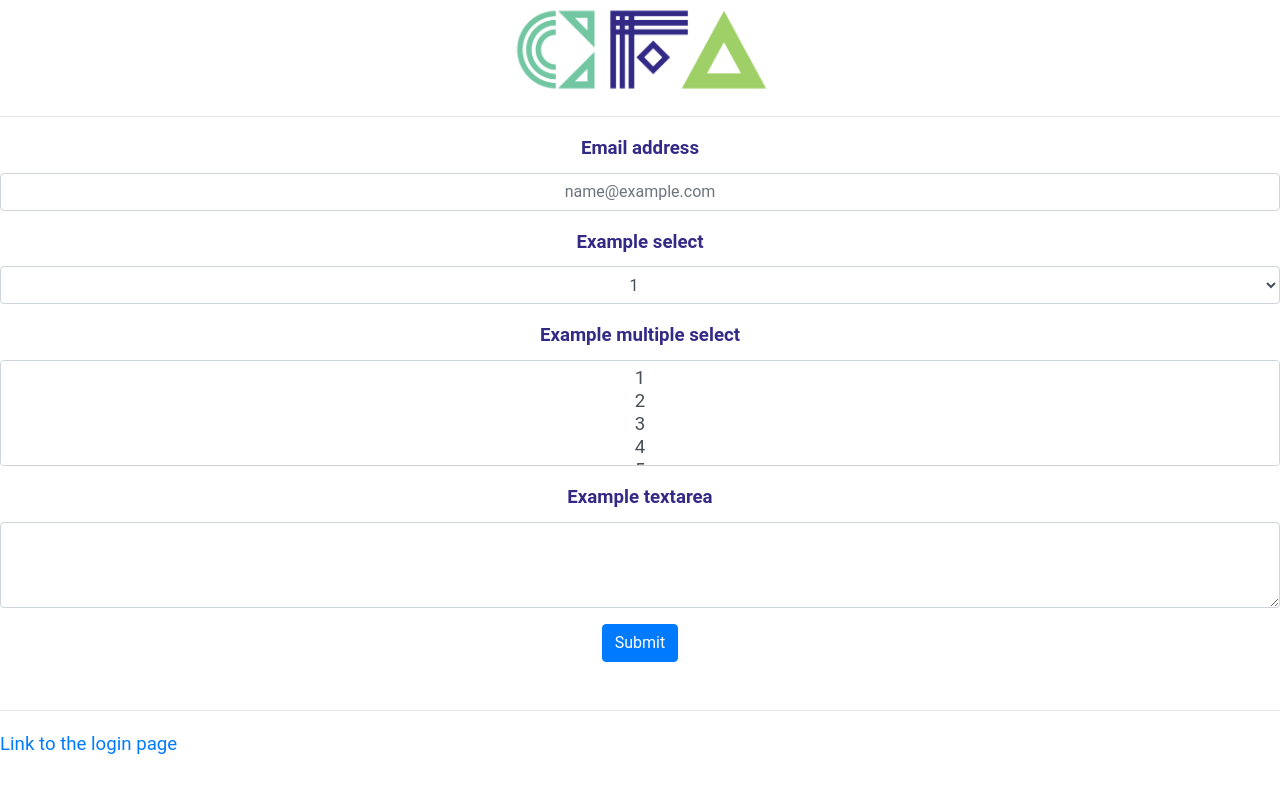
After one commit to tirthasubedi/Landlink_Mobile, a Flask app: page /sampleQuestion in a window 1280 px wide. The commit adds this page. Run offline with Flask 2, Linux system fonts and the light colour scheme; some libraries are stand-ins or nearby versions.

Commit message:
Added simple bootstrap forms in sampleQuestion.html

```diff
--- a/app.py
+++ b/app.py
@@ -1,8 +1,10 @@
 from flask import Flask, render_template
 app = Flask(__name__)
 
+from sampleQuestion import *
 from about import *
 from index import *
+
 
 if __name__ == '__main__':
     app.secret_key="Secret key"
--- /dev/null
+++ b/sampleQuestion.py
@@ -0,0 +1,5 @@
+from app import *
+
+@app.route('/sampleQuestion')
+def sampleQuestion():
+    return render_template("sampleQuestion.html")
--- a/templates/about.html
+++ b/templates/about.html
@@ -12,6 +12,7 @@
   &nbsp;&nbsp;&nbsp;&nbsp;We envision a food and fiber system that provides nutritious food for Kentuckians in a manner that is socially, economically, and ecologically sustainable. We envision a system vital to the state’s economy.
 </p>
 <br />
+<hr />
 <a href="/">Link to the main page</a>
 
 {% endblock %}
--- a/templates/base.html
+++ b/templates/base.html
@@ -1,6 +1,7 @@
 <!doctype html>
 <html>
   <head>
+    <link rel="stylesheet" type="text/css" href="../static/css/bootstrap.css" />
     <link rel="stylesheet" type="text/css" href="../static/style.css" />
     <title>CFA LandLink</title>
   </head>
@@ -8,5 +9,8 @@
     {% include 'header.html' %}
     {% block body %}
     {% endblock %}
+    <script src="https://code.jquery.com/jquery-3.3.1.slim.min.js" integrity="sha384-q8i/X+965DzO0rT7abK41JStQIAqVgRVzpbzo5smXKp4YfRvH+8abtTE1Pi6jizo" crossorigin="anonymous"></script>
+    <script src="https://cdnjs.cloudflare.com/ajax/libs/popper.js/1.14.3/umd/popper.min.js" integrity="sha384-ZMP7rVo3mIykV+2+9J3UJ46jBk0WLaUAdn689aCwoqbBJiSnjAK/l8WvCWPIPm49" crossorigin="anonymous"></script>
+    <script src="../static/js/bootstrap.min.js" integrity="sha384-ChfqqxuZUCnJSK3+MXmPNIyE6ZbWh2IMqE241rYiqJxyMiZ6OW/JmZQ5stwEULTy" crossorigin="anonymous"></script>
   </body>
 </html>
--- /dev/null
+++ b/templates/sampleQuestion.html
@@ -0,0 +1,40 @@
+{% extends 'base.html' %}
+
+{% block body %}
+
+<form>
+  <div class="form-group">
+    <label for="exampleFormControlInput1">Email address</label>
+    <input type="email" class="form-control" id="exampleFormControlInput1" placeholder="name@example.com">
+  </div>
+  <div class="form-group">
+    <label for="exampleFormControlSelect1">Example select</label>
+    <select class="form-control" id="exampleFormControlSelect1">
+      <option>1</option>
+      <option>2</option>
+      <option>3</option>
+      <option>4</option>
+      <option>5</option>
+    </select>
+  </div>
+  <div class="form-group">
+    <label for="exampleFormControlSelect2">Example multiple select</label>
+    <select multiple class="form-control" id="exampleFormControlSelect2">
+      <option>1</option>
+      <option>2</option>
+      <option>3</option>
+      <option>4</option>
+      <option>5</option>
+    </select>
+  </div>
+  <div class="form-group">
+    <label for="exampleFormControlTextarea1">Example textarea</label>
+    <textarea class="form-control" id="exampleFormControlTextarea1" rows="3"></textarea>
+  </div>
+  <button type="submit" class="btn btn-primary">Submit</button>
+</form>
+<br />
+<hr />
+<a href="/">Link to the login page</a>
+
+{% endblock %}
```
Also changed, not shown: templates/index.html (+7 -5 lines), 5 other files.
